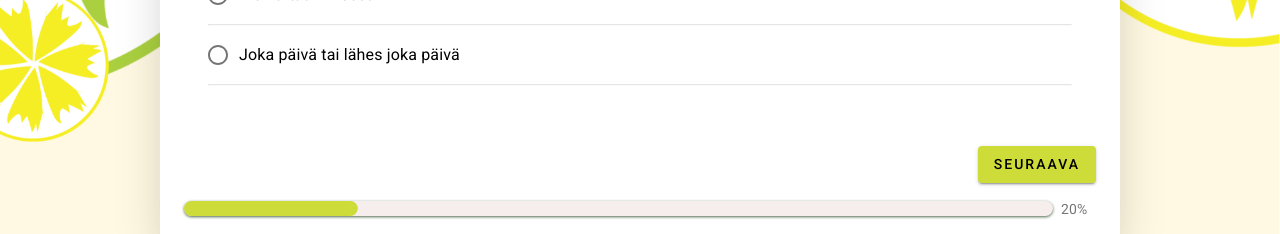
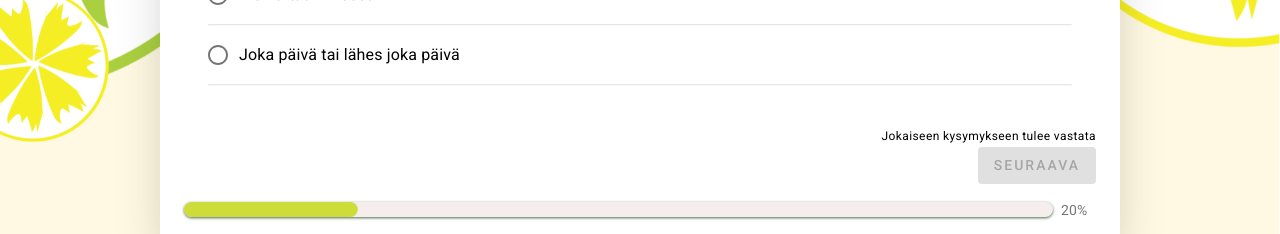
Before and after one commit to didzis1/entrefox-health-cond-form, a React (Create React App) app: page / in a window 1280 px wide. Shown: the part 2060-2294 px from the top of the page. Built offline with nearby package versions, Linux system fonts and the light colour scheme.

Commit message:
Outcome of page four is now its own utility function. Validation fixed with current setup.

```diff
--- a/src/components/Questions.js
+++ b/src/components/Questions.js
@@ -1,6 +1,6 @@
 import React from 'react'
 import PropTypes from 'prop-types'
-import { typeComponent, getAnswerByID } from '../utils'
+import { typeComponent, pageFourOutcomes } from '../utils'
 import { useForm } from '../contexts/FormContext'
 
 // Material UI
@@ -12,36 +12,9 @@ const Question = ({ questions }) => {
 	// Assign questions to a variable allQuestions
 	// allQuestions is rendered and ONLY modified if the user is on page 4
 	let allQuestions = questions
-	// eslint-disable-next-line no-unused-vars
-	const pageFourOutcomes = (answer) => {
-		switch (answer.id) {
-			case 1:
-				return [13, 14]
-			case 2:
-				return [15, 16]
-			case 3:
-				return [17, 18]
-			case 4:
-				return [19, 20]
-			case 5:
-				return [21, 22]
-			default:
-				return []
-		}
-	}
 
 	if (currentPage === 4) {
-		let questionsToRender = []
-		// Get all checked answers for the question 11
-		const answers = getAnswerByID(3, 11, formData).value.filter(
-			(answer) => answer.isChecked
-		)
-		// Push all the id's of the questions that need to be rendered to questionsToRender array
-		answers.map((answer) => {
-			const arrayOfIds = pageFourOutcomes(answer)
-			arrayOfIds.forEach((id) => questionsToRender.push(id))
-		})
-
+		const questionsToRender = pageFourOutcomes(formData)
 		// Modify allQuestions array, display only questions based on question 11 answer
 		allQuestions = allQuestions.filter((question) =>
 			questionsToRender.includes(question.id)
--- a/src/utils.js
+++ b/src/utils.js
@@ -1,5 +1,5 @@
 import React from 'react'
-
+import questionSets from './data/questions.json'
 import RadioButton from './components/typeComponents/RadioButton'
 import Text from './components/typeComponents/Text'
 import CheckBox from './components/typeComponents/CheckBox'
@@ -14,7 +14,33 @@ export const getAnswerByID = (questionPage, questionID, formData) => {
 // If validatedButton returns true, 'Seuraava' or 'Olen valmis' button is disabled
 // eslint-disable-next-line no-unused-vars
 export const validatedButton = (currentPage, formData) => {
-	return false
+	let answeredQuestions = 0
+	let questionAmount = questionSets.find((page) => page.id === currentPage)
+		?.questions.length
+
+	if (currentPage === 4) {
+		// questionAmount is the amount that is generated depending on question 11 answer
+		questionAmount = pageFourOutcomes(formData).length
+	}
+
+	// Loop over each answer in the page and count the answered questions
+	formData
+		?.find((answersPage) => answersPage.page === currentPage)
+		?.answers.forEach((answer) => {
+			if (answer.type === 'checkbox') {
+				const isCheckedAmount = answer.value.filter(
+					(checkbox) => checkbox.isChecked
+				).length
+				isCheckedAmount === 0 ? null : answeredQuestions++
+			} else {
+				if (answer.value) {
+					return answeredQuestions++
+				}
+			}
+		})
+	console.log(questionAmount, answeredQuestions)
+	// If answers are equal to or bigger than questions take off disabled button
+	return !(questionAmount <= answeredQuestions)
 }
 
 export const typeComponent = (question) => {
@@ -44,3 +70,30 @@ export const scrollToTop = (isSmooth) => {
 		behavior: isSmooth ? 'smooth' : 'auto'
 	})
 }
+
+export const pageFourOutcomes = (formData) => {
+	let questionsToRender = []
+	// Get all checked answers for the question 11
+	const answers = getAnswerByID(3, 11, formData).value.filter(
+		(answer) => answer.isChecked
+	)
+
+	// Push all the id's of the questions that need to be rendered to questionsToRender array
+	answers.map((answer) => {
+		let arrayOfIds = []
+		if (answer.id === 1) {
+			arrayOfIds = [13, 14]
+		} else if (answer.id === 2) {
+			arrayOfIds = [15, 16]
+		} else if (answer.id === 3) {
+			arrayOfIds = [17, 18]
+		} else if (answer.id === 4) {
+			arrayOfIds = [19, 20]
+		} else if (answer.id === 5) {
+			arrayOfIds = [21, 22]
+		}
+		arrayOfIds.forEach((id) => questionsToRender.push(id))
+	})
+
+	return questionsToRender
+}
```
